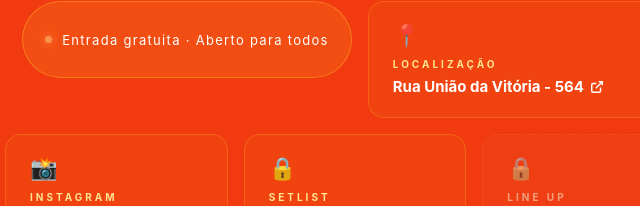
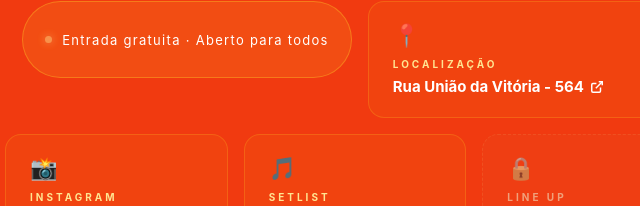
Before and after one commit to thurcruz/vigilia_recarga, a plain HTML site: page index.html in a window 1280 px wide. Shown: the part 975-1181 px from the top of the page, 285-925 px from the left. Drawn offline with nearby package versions, Linux system fonts and the light colour scheme.

Commit message:
emoji playlist

```diff
--- a/index.html
+++ b/index.html
@@ -195,7 +195,7 @@
     </div>
 
   <div class="card">
-  <div class="card-icon">🔒</div>
+  <div class="card-icon">🎵</div>
   <div class="card-titulo">Setlist</div>
   <div class="card-valor"><iframe data-testid="embed-iframe" style="border-radius:12px" src="https://open.spotify.com/embed/playlist/0aoYYBKGq0KXEvkIovwjZb?utm_source=generator" width="100%" height="352" frameBorder="0" allowfullscreen="" allow="autoplay; clipboard-write; encrypted-media; fullscreen; picture-in-picture" loading="lazy"></iframe></div>
 </div>
```
